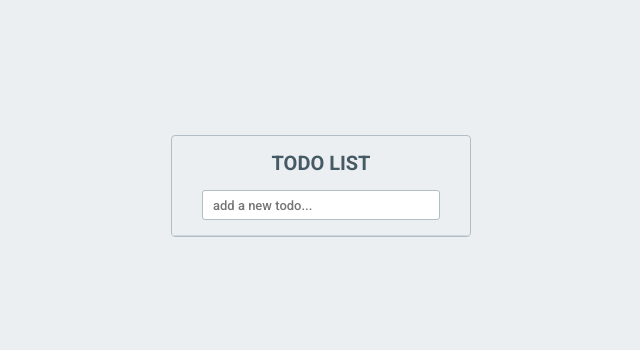
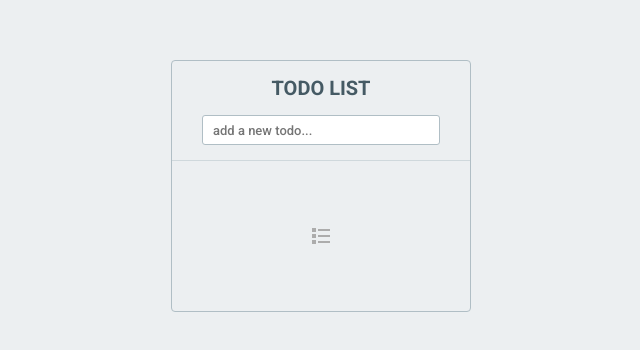
Before and after one commit to hugo-cardoso/react-todolist, a React app: page / in a window 1280 px wide. Shown: the part 214-564 px from the top of the page, without its empty margins (319-959 px from the left). Built offline with nearby package versions, Linux system fonts and the light colour scheme.

Commit message:
Added placeholder list

```diff
--- a/src/App.js
+++ b/src/App.js
@@ -1,6 +1,6 @@
 import React, { useState, useEffect, useRef } from 'react';
 import Icon from '@mdi/react';
-import { mdiCheckboxBlankOutline, mdiCheckboxMarked } from '@mdi/js';
+import { mdiCheckboxBlankOutline, mdiCheckboxMarked, mdiClose, mdiFormatListBulletedSquare } from '@mdi/js';
 import {
   GlobalStyles,
   Wrapper,
@@ -10,8 +10,9 @@ import {
   Input,
   TodoList,
   TodoListItem,
-  TodoListItemCheckboxWrapper,
-  TodoListItemContent
+  TodoListItemActionWrapper,
+  TodoListItemContent,
+  TodoListPlaceholder
 } from './App.styles';
 
 const App = () => {
@@ -30,6 +31,13 @@ const App = () => {
       text,
       checked: false
     });
+    setTodoItems(newTodoItems);
+    updateLocalStorageTodos(newTodoItems);
+  }
+
+  const removeTodo = index => {
+    const newTodoItems = [...todoItems];
+    newTodoItems.splice(index, 1);
     setTodoItems(newTodoItems);
     updateLocalStorageTodos(newTodoItems);
   }
@@ -71,21 +79,39 @@ const App = () => {
             />
           </Form>
         </Header>
+
+          {
+            todoItems.length ? (
               <TodoList>
                 {
                   todoItems.map(({checked, text}, index) => (
                     <TodoListItem key={index} checked={checked}>
-                <TodoListItemCheckboxWrapper onClick={() => toggleCheckItem(index)}>
+                      <TodoListItemActionWrapper onClick={() => toggleCheckItem(index)}>
                         <Icon path={checked ? mdiCheckboxMarked : mdiCheckboxBlankOutline}
                           size={1}
                           color="#ACACAC"
                         />
-                </TodoListItemCheckboxWrapper>
+                      </TodoListItemActionWrapper>
                       <TodoListItemContent>{ text }</TodoListItemContent>
+                      <TodoListItemActionWrapper onClick={() => removeTodo(index)}>
+                        <Icon path={mdiClose}
+                          size={1}
+                          color="#ACACAC"
+                        />
+                      </TodoListItemActionWrapper>
                     </TodoListItem>
                   ))
                 }
               </TodoList>
+            ) : (
+              <TodoListPlaceholder>
+                <Icon path={mdiFormatListBulletedSquare}
+                  size={1}
+                  color="#ACACAC"
+                />
+              </TodoListPlaceholder>
+            )
+          }
       </Wrapper>
     </>
   )
--- a/src/App.styles.js
+++ b/src/App.styles.js
@@ -103,7 +103,7 @@ export const TodoListItem = styled.div`
   display: flex;
   height: 50px;
   min-height: 50px;
-  border-top: 1px solid #EEEEEE;
+  border-bottom: 1px solid #EEEEEE;
   background-color: #FFF;
   ${ ({checked}) => checked && `
       > * {
@@ -114,7 +114,7 @@ export const TodoListItem = styled.div`
   :first-child {border-top: 0;}
 `;
 
-export const TodoListItemCheckboxWrapper = styled.div`
+export const TodoListItemActionWrapper = styled.div`
   width: 50px;
   height: 100%;
   display: flex;
@@ -129,3 +129,12 @@ export const TodoListItemContent = styled.div`
   align-items: center;
   height: 100%;
 `;
+
+export const TodoListPlaceholder = styled.div`
+  width: 100%;
+  min-height: 150px;
+  flex: 1;
+  display: flex;
+  align-items: center;
+  justify-content: center;
+`;
```
Lines whose indentation alone changed are shown as unchanged.
